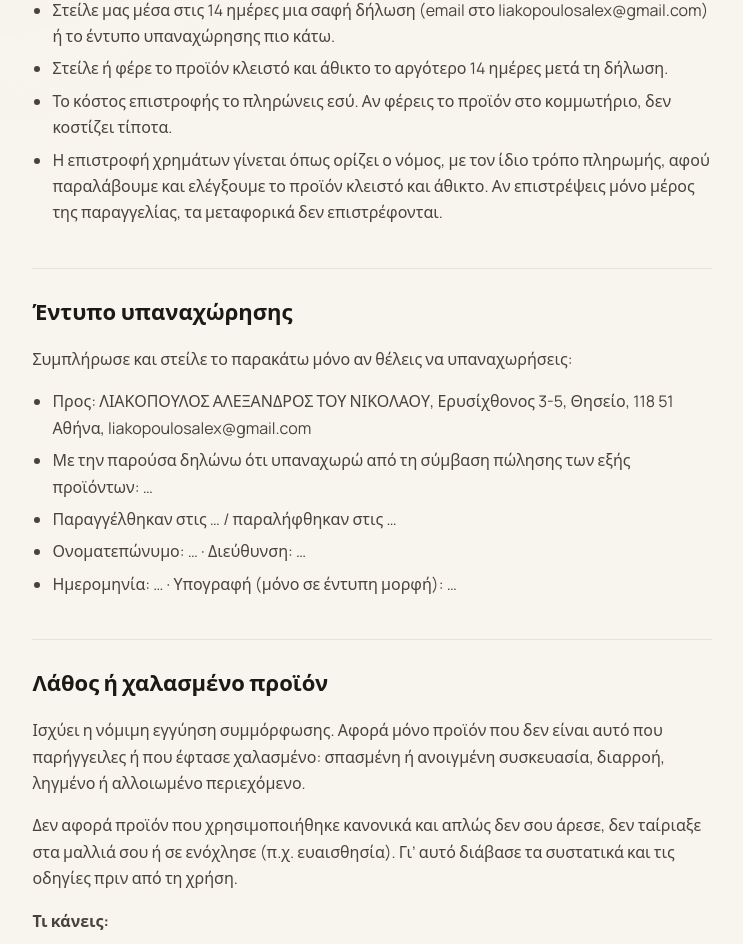
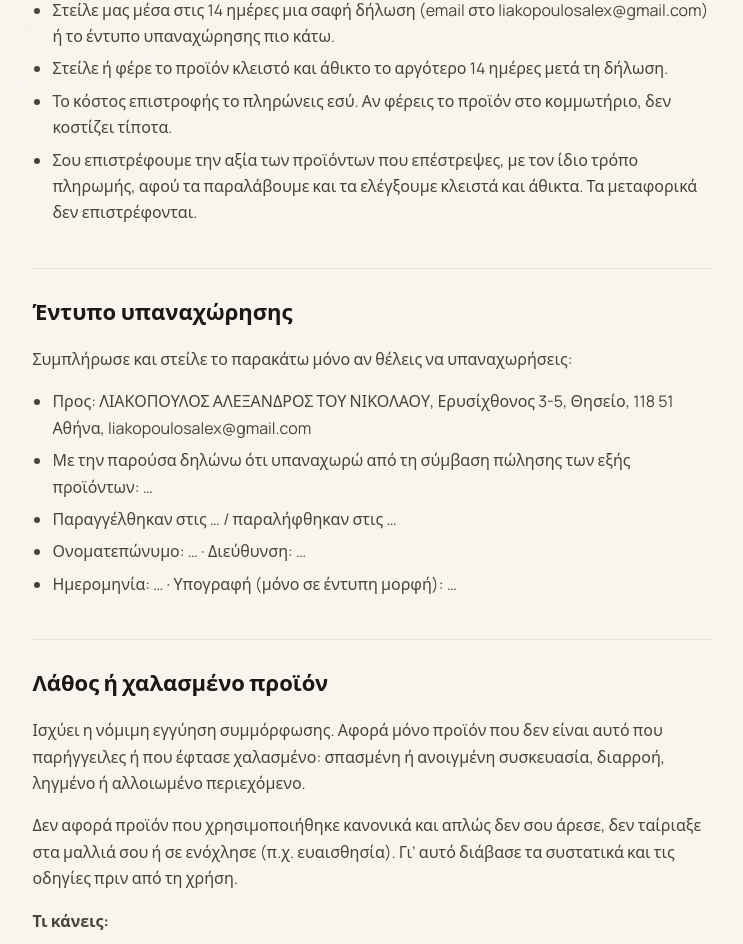
Before and after one commit to alexliak/alexandroshairsalon, a Next.js app: page /oroi in a window 1280 px wide. Shown: the part 2491-3435 px from the top of the page, without its empty margins (38-781 px from the left). Built offline with nearby package versions, Linux system fonts and the light colour scheme; no server answers.

Commit message:
Όροι: χωρίς επιστροφή μεταφορικών (επιλογή ιδιοκτήτη)
Co-Authored-By: Claude Opus 5.5 <noreply@anthropic.com>
Claude-Session: https://claude.ai/code/session_01VGzWtkQL7zMbA1iSh5cnMR

```diff
--- a/src/views/Legal.js
+++ b/src/views/Legal.js
@@ -52,7 +52,7 @@ const TERMS = [
       `Στείλε μας μέσα στις 14 ημέρες μια σαφή δήλωση (email στο ${S.email}) ή το έντυπο υπαναχώρησης πιο κάτω.`,
       'Στείλε ή φέρε το προϊόν κλειστό και άθικτο το αργότερο 14 ημέρες μετά τη δήλωση.',
       'Το κόστος επιστροφής το πληρώνεις εσύ. Αν φέρεις το προϊόν στο κομμωτήριο, δεν κοστίζει τίποτα.',
-      'Η επιστροφή χρημάτων γίνεται όπως ορίζει ο νόμος, με τον ίδιο τρόπο πληρωμής, αφού παραλάβουμε και ελέγξουμε το προϊόν κλειστό και άθικτο. Αν επιστρέψεις μόνο μέρος της παραγγελίας, τα μεταφορικά δεν επιστρέφονται.'
+      'Σου επιστρέφουμε την αξία των προϊόντων που επέστρεψες, με τον ίδιο τρόπο πληρωμής, αφού τα παραλάβουμε και τα ελέγξουμε κλειστά και άθικτα. Τα μεταφορικά δεν επιστρέφονται.'
     ] }
   ]],
   ['entypo', 'Έντυπο υπαναχώρησης', [
```
